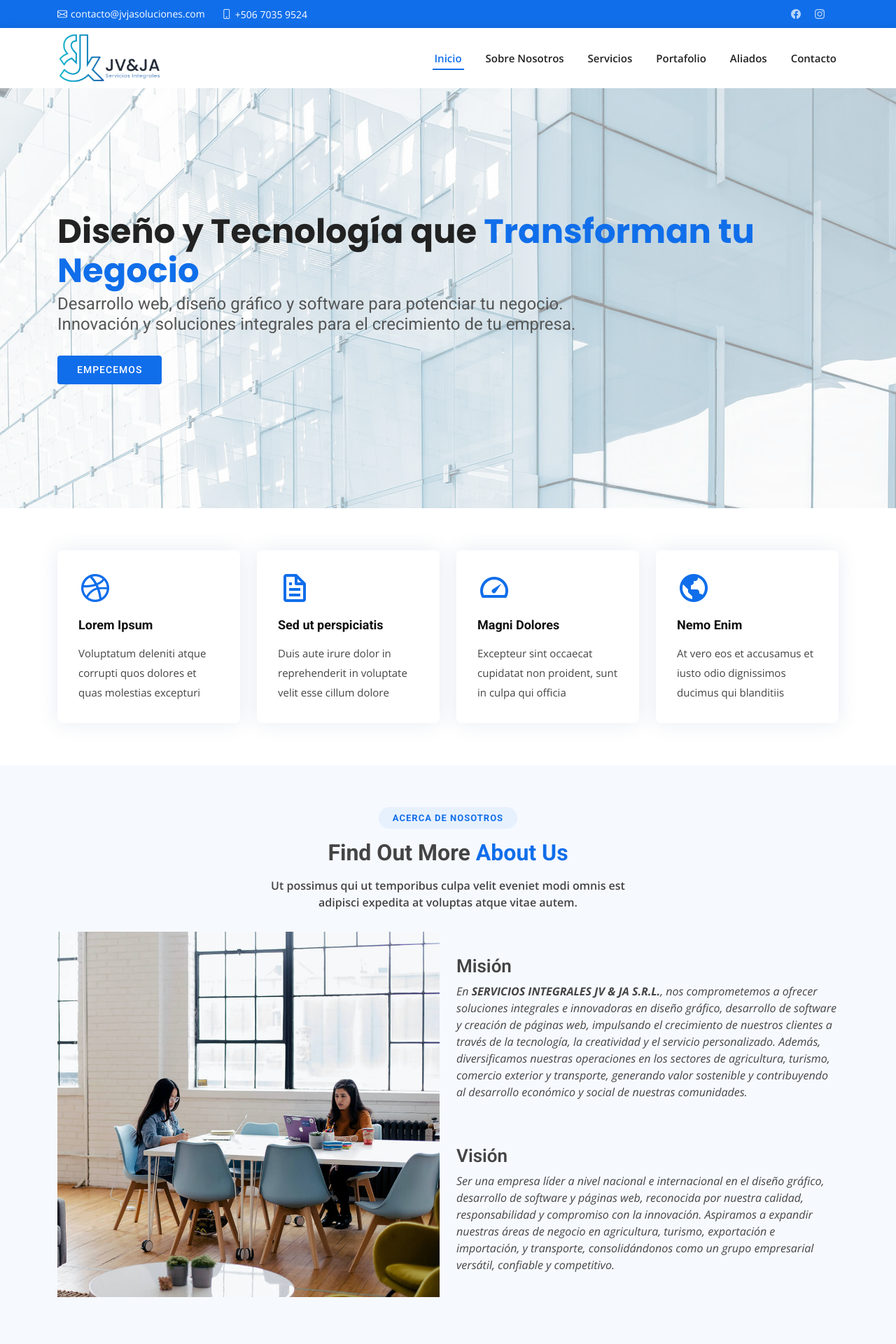
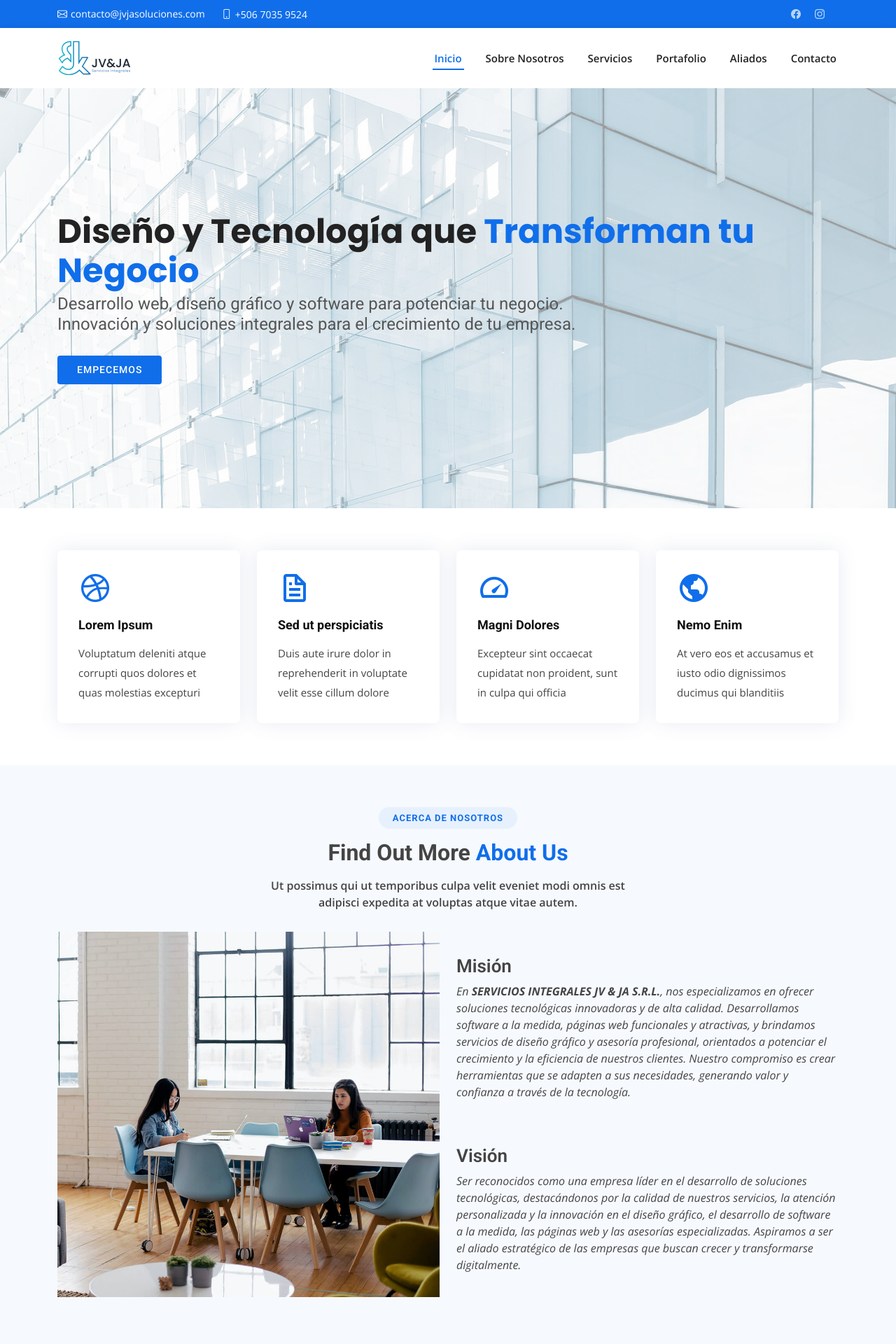
Before and after one commit to juniorov/web-serviciosintegralesjvja, a React (Vite) app: page / in a window 1280 px wide. Shown: the top 1920 px of the page at 70% size. Built offline with nearby package versions, Linux system fonts and the light colour scheme.

Commit message:
update text

```diff
--- a/src/components/About/About.jsx
+++ b/src/components/About/About.jsx
@@ -18,12 +18,12 @@ const About = () => {
                     <div className="col-lg-6 pt-4 pt-lg-0 content d-flex flex-column justify-content-center" data-aos="fade-up" data-aos-delay="100">
                         <h3>Misión</h3>
                         <p className="fst-italic">
-                            En <strong>SERVICIOS INTEGRALES JV & JA S.R.L.</strong>, nos comprometemos a ofrecer soluciones integrales e innovadoras en diseño gráfico, desarrollo de software y creación de páginas web, impulsando el crecimiento de nuestros clientes a través de la tecnología, la creatividad y el servicio personalizado. Además, diversificamos nuestras operaciones en los sectores de agricultura, turismo, comercio exterior y transporte, generando valor sostenible y contribuyendo al desarrollo económico y social de nuestras comunidades.
+                            En <strong>SERVICIOS INTEGRALES JV & JA S.R.L.</strong>, nos especializamos en ofrecer soluciones tecnológicas innovadoras y de alta calidad. Desarrollamos software a la medida, páginas web funcionales y atractivas, y brindamos servicios de diseño gráfico y asesoría profesional, orientados a potenciar el crecimiento y la eficiencia de nuestros clientes. Nuestro compromiso es crear herramientas que se adapten a sus necesidades, generando valor y confianza a través de la tecnología.
                         </p>
 
                         <h3 className='mt-5'>Visión</h3>
                         <p className="fst-italic">
-                            Ser una empresa líder a nivel nacional e internacional en el diseño gráfico, desarrollo de software y páginas web, reconocida por nuestra calidad, responsabilidad y compromiso con la innovación. Aspiramos a expandir nuestras áreas de negocio en agricultura, turismo, exportación e importación, y transporte, consolidándonos como un grupo empresarial versátil, confiable y competitivo.
+                            Ser reconocidos como una empresa líder en el desarrollo de soluciones tecnológicas, destacándonos por la calidad de nuestros servicios, la atención personalizada y la innovación en el diseño gráfico, el desarrollo de software a la medida, las páginas web y las asesorías especializadas. Aspiramos a ser el aliado estratégico de las empresas que buscan crecer y transformarse digitalmente.
                         </p>
                     </div>
                 </div>
--- a/src/components/Header/Header.jsx
+++ b/src/components/Header/Header.jsx
@@ -23,7 +23,7 @@ const Header = () => {
         <header id="header" className="d-flex align-items-center">
             <div className="container d-flex align-items-center justify-content-between">
 
-                <h1 className="logo">
+                <h1 className="logo mt-5 mb-5">
                     <a href="/">
                         <img src="/assets/images/logo.png" alt="Logo Servicios Integrales JVJA" />
                     </a>
--- a/src/components/Header/header.scss
+++ b/src/components/Header/header.scss
@@ -12,22 +12,24 @@
     .logo {
         font-size: 30px;
         margin: 0;
-        padding: 0;
+        padding: 10px 0;
         line-height: 1;
         font-weight: 600;
         letter-spacing: 0.8px;
         font-family: "Poppins", sans-serif;
 
         a {
+            display: block;
+            padding: 5px 0;
             color: #222222;
-
+            height: 60px;
             span {
                 color: var(--color-primary);
             }
         }
 
         img {
-            max-height: 70px;
+            height: 100%;
         }
     }
 }
```
